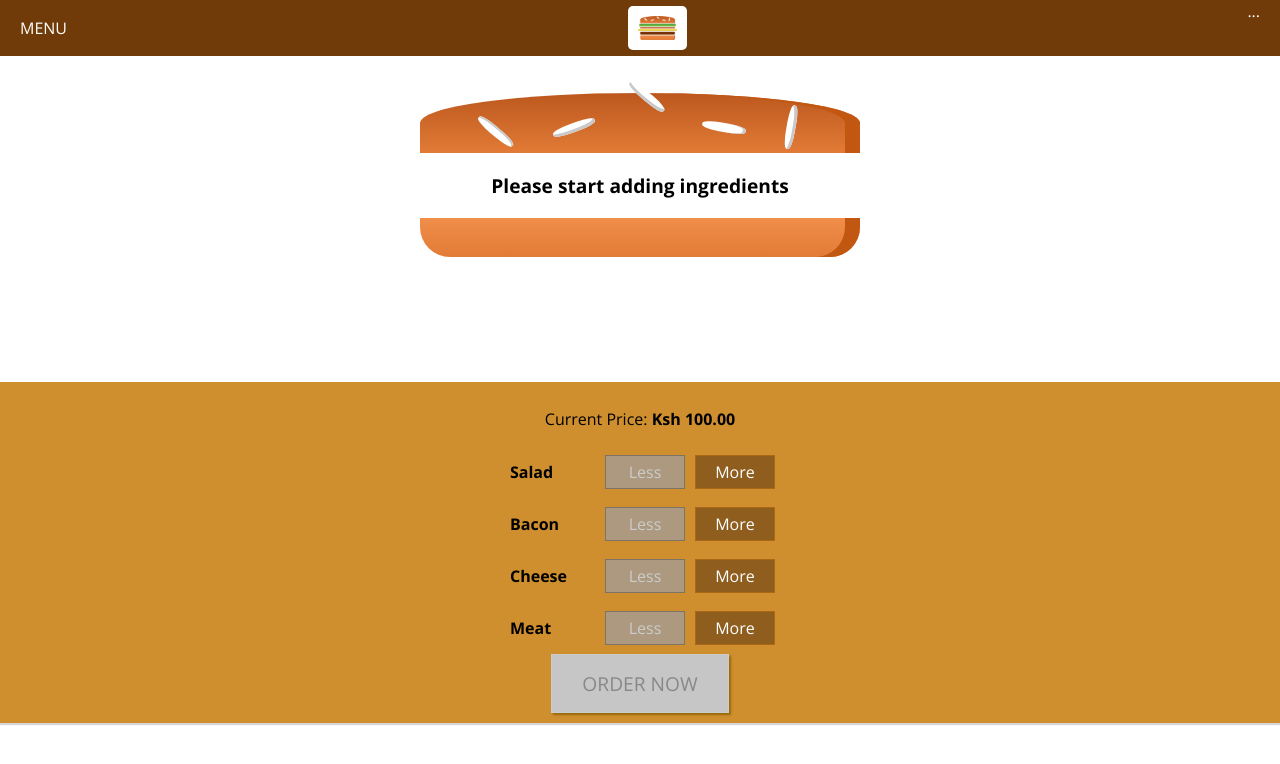
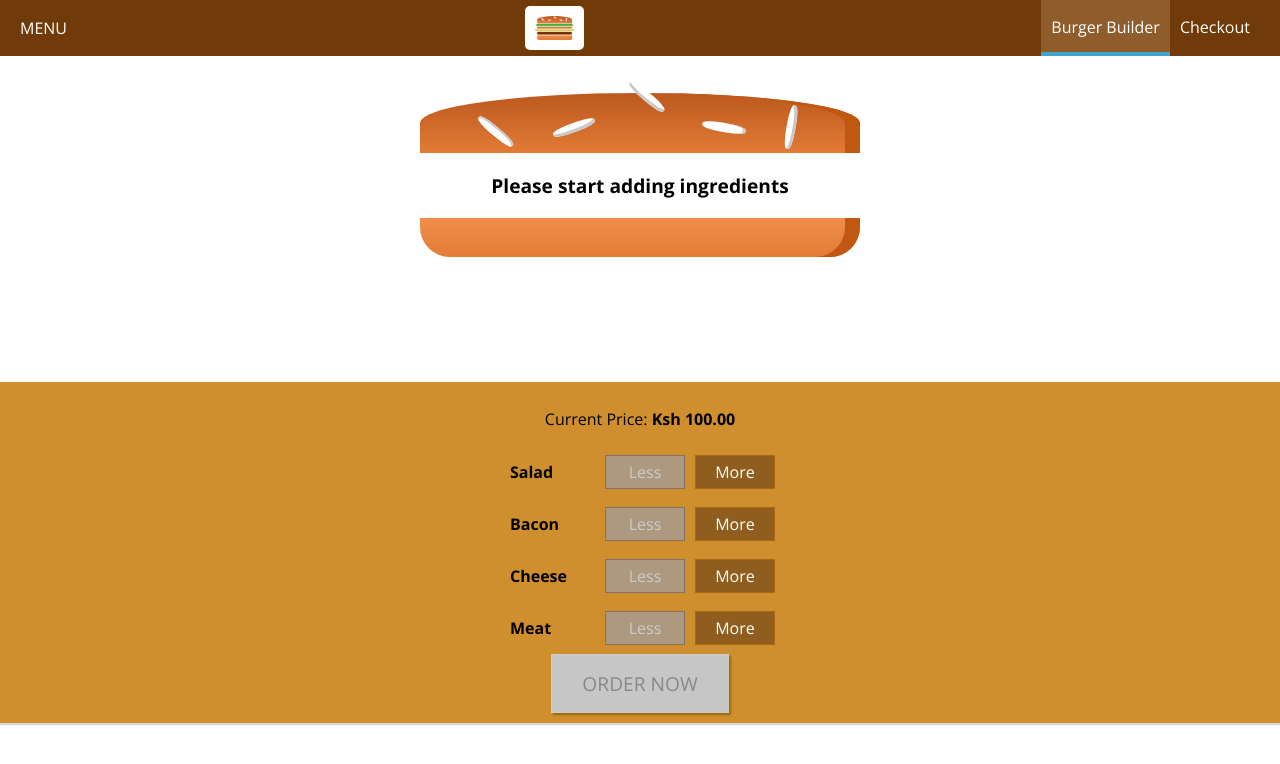
Before and after one commit to muteshi/burger-builder-app, a React (Create React App) app: page / in a window 1280 px wide. Shown: the top 764 px of the page. Built offline with nearby package versions, Linux system fonts and the light colour scheme.

Commit message:
Added navigation component

```diff
--- /dev/null
+++ b/src/components/Navigation/NavigationItems/NavigationItem/NavigationItem.js
@@ -0,0 +1,13 @@
+import React from "react";
+
+import classes from "./NavigationItem.module.css";
+
+const navigationItem = (props) => (
+  <li className={classes.NavigationItem}>
+    <a href={props.link} className={props.active ? classes.active : null}>
+      {props.children}
+    </a>
+  </li>
+);
+
+export default navigationItem;
--- /dev/null
+++ b/src/components/Navigation/NavigationItems/NavigationItem/NavigationItem.module.css
@@ -0,0 +1,24 @@
+.NavigationItem {
+  margin: 0;
+  box-sizing: border-box;
+  display: flex;
+  align-items: center;
+  height: 100%;
+}
+.NavigationItem a {
+  color: white;
+  text-decoration: none;
+  height: 100%;
+  padding: 16px 10px;
+  border-bottom: 4px solid transparent;
+  box-sizing: border-box;
+  display: block;
+}
+
+.NavigationItem a:hover,
+.NavigationItem a:active,
+.NavigationItem a.active {
+  background-color: #8f5c2c;
+  border-bottom: 4px solid #40a4cb;
+  color: #ffffff;
+}
--- /dev/null
+++ b/src/components/Navigation/NavigationItems/NavigationItems.js
@@ -0,0 +1,15 @@
+import React from "react";
+
+import classes from "./NavigationItems.module.css";
+import NavigationItem from "./NavigationItem/NavigationItem";
+
+const navigationItems = (props) => (
+  <ul className={classes.NavigationItems}>
+    <NavigationItem link="/" active>
+      Burger Builder
+    </NavigationItem>
+    <NavigationItem link="/">Checkout</NavigationItem>
+  </ul>
+);
+
+export default navigationItems;
--- /dev/null
+++ b/src/components/Navigation/NavigationItems/NavigationItems.module.css
@@ -0,0 +1,8 @@
+.NavigationItems {
+  margin: 0;
+  padding: 0;
+  list-style: none;
+  display: flex;
+  align-items: center;
+  height: 100%;
+}
--- a/src/components/Navigation/Toolbar/Toolbar.js
+++ b/src/components/Navigation/Toolbar/Toolbar.js
@@ -2,12 +2,15 @@
 
 import classes from "./Toolbar.module.css";
 import Logo from "../../Logo/Logo";
+import NavigationItems from "../NavigationItems/NavigationItems";
 
 const toolbar = (props) => (
   <header className={classes.Toolbar}>
     <div>MENU</div>
     <Logo />
-    <nav>...</nav>
+    <nav>
+      <NavigationItems />
+    </nav>
   </header>
 );
 
```
Also changed, not shown: 1 other file (tests, documents, lock files or other folders).
